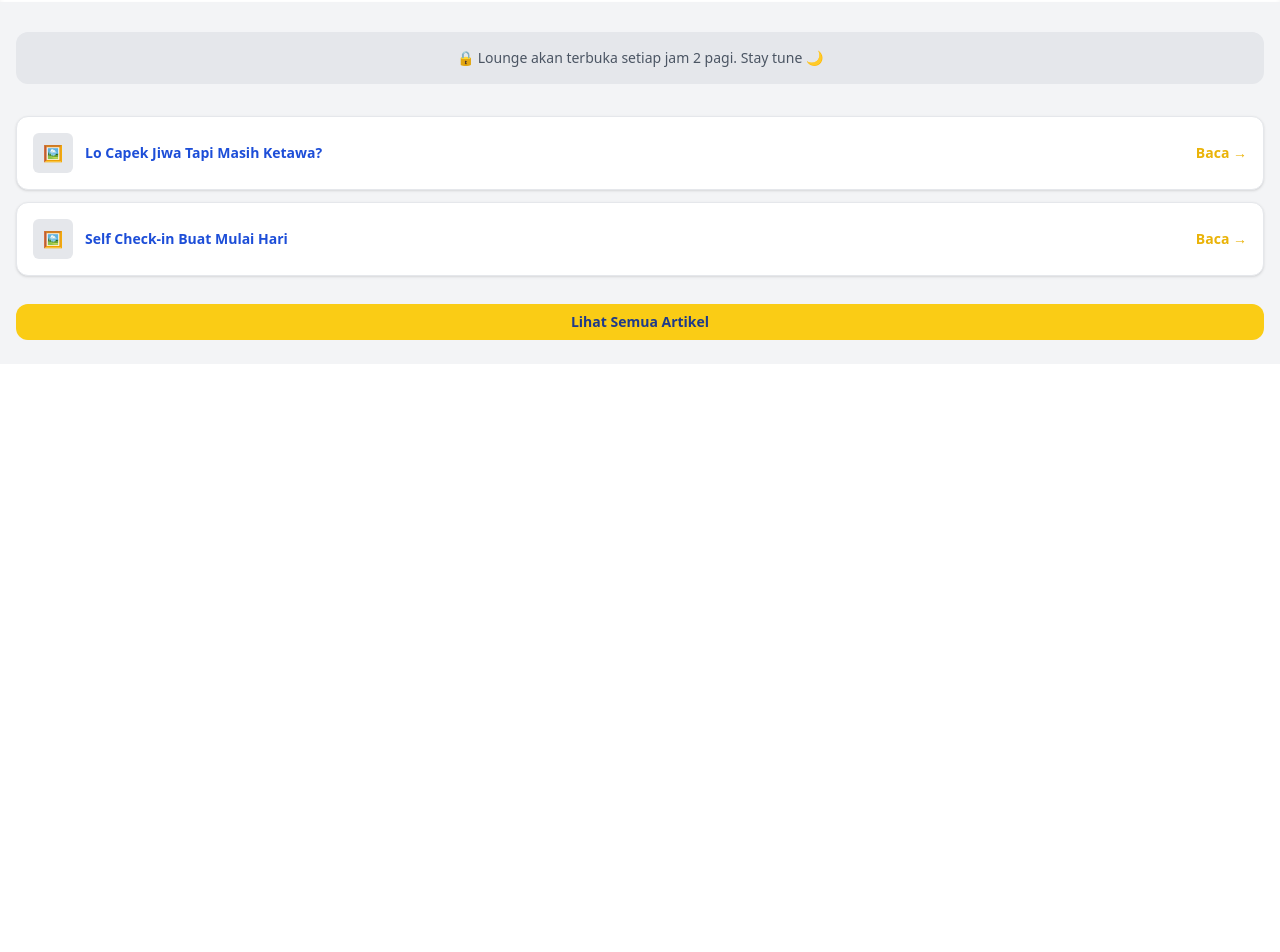
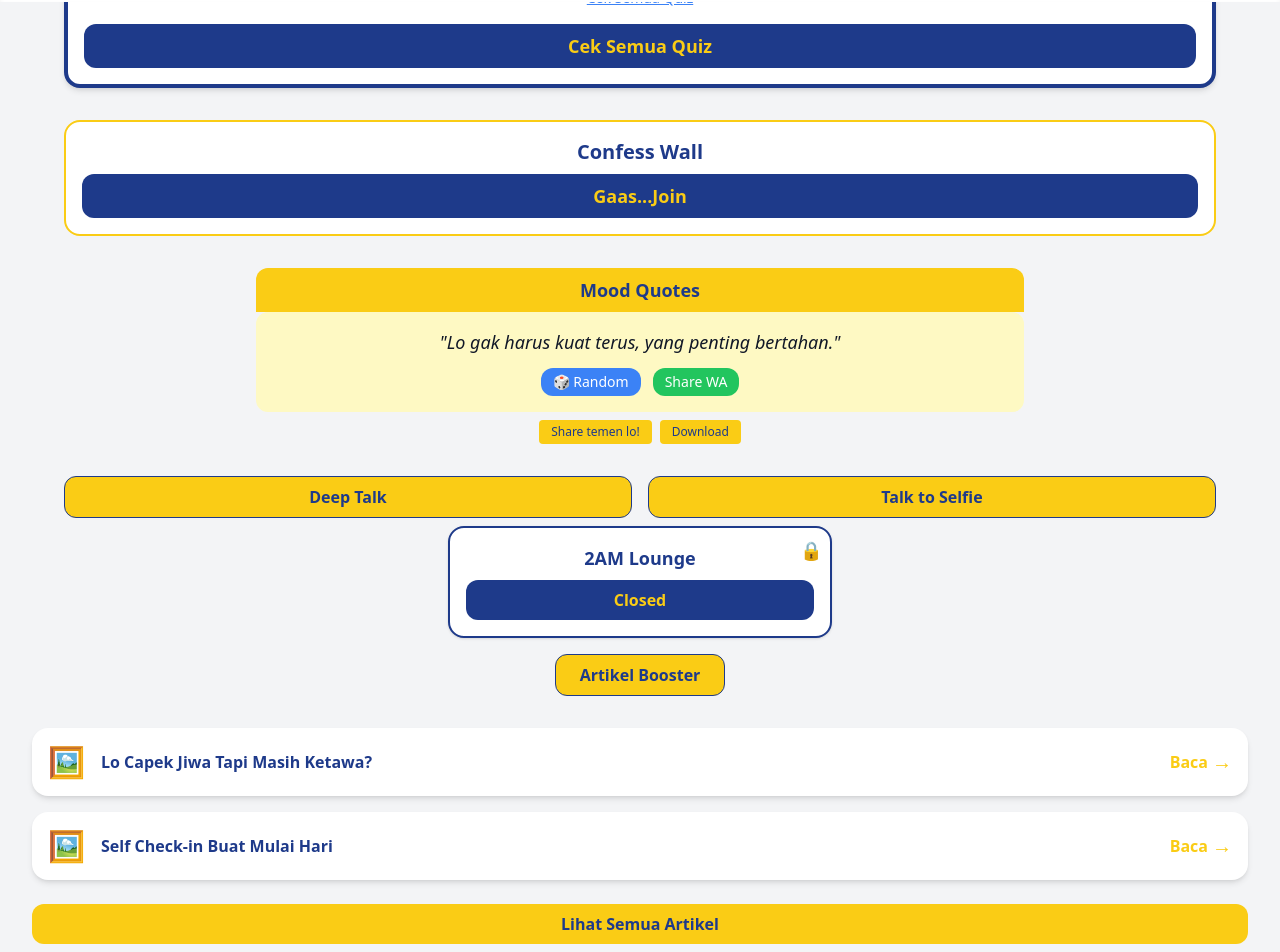
Before and after one commit to deeeeeel/selfify-clean, a Next.js app: page / in a window 1280 px wide. Shown: the part 798-1750 px from the top of the page. Before the commit the page ends 1162 px from the top, so only its background shows below. Built offline with nearby package versions, Linux system fonts and the light colour scheme.

Commit message:
update homepage sesuai design

```diff
--- a/app/page.tsx
+++ b/app/page.tsx
@@ -10,16 +10,97 @@ import BottomNav from '../components/BottomNav';
 
 export default function Home() {
   return (
-    <main className="min-h-screen bg-gray-100">
-      <Header />
-      <div className="container mx-auto px-4 py-6 space-y-8">
+    <main className="bg-gray-100 min-h-screen pb-24">
+      {/* Header */}
+      <div className="bg-white pt-8 pb-2 px-4 flex flex-col gap-2 shadow-md rounded-xl w-[90%] mx-auto mt-8">
+        <Header />
+        <ConfessSlider />
+      </div>
+
+      {/* Quiz Populer */}
+      <section className="w-[90%] mx-auto bg-white mt-8 rounded-2xl shadow-md p-4 border-4 border-blue-900">
+        <h2 className="text-2xl text-center font-bold text-yellow-400 bg-blue-900 py-2 rounded-xl mb-4">
+          Quiz Populer
+        </h2>
         <QuizPopuler />
-        <ConfessSlider />
+        <button className="block w-full bg-blue-900 text-yellow-400 text-lg font-bold py-2 mt-4 rounded-xl hover:bg-blue-700">
+          Cek Semua Quiz
+        </button>
+      </section>
+
+      {/* Confess Wall */}
+      <section className="w-[90%] mx-auto mt-8 rounded-2xl border-2 border-yellow-400 bg-white p-4">
+        <h2 className="text-center text-xl font-bold text-blue-900 mb-2">Confess Wall</h2>
+        <button className="block w-full bg-blue-900 text-yellow-400 text-lg font-bold py-2 rounded-xl hover:bg-blue-700">
+          Gaas...Join
+        </button>
+      </section>
+
+      {/* Mood Quotes */}
+      <section className="w-[60%] mx-auto mt-8 text-center">
+        <h2 className="font-bold text-lg bg-yellow-400 text-blue-900 px-4 py-2 rounded-t-xl">Mood Quotes</h2>
         <MoodQuotes />
-        <LoungeLock />
-        <ArtikelBooster />
+        <div className="flex justify-center gap-2 mt-2">
+          <button className="bg-yellow-400 text-blue-900 text-xs px-3 py-1 rounded">Share temen lo!</button>
+          <button className="bg-yellow-400 text-blue-900 text-xs px-3 py-1 rounded">Download</button>
+        </div>
+      </section>
+
+      {/* 2AM Lounge */}
+      <section className="w-[90%] mx-auto mt-8 flex flex-col items-center">
+        <div className="flex gap-4 mb-2 w-full justify-between">
+          <button className="flex-1 bg-yellow-400 text-blue-900 font-bold py-2 rounded-xl border border-blue-900">
+            Deep Talk
+          </button>
+          <button className="flex-1 bg-yellow-400 text-blue-900 font-bold py-2 rounded-xl border border-blue-900">
+            Talk to Selfie
+          </button>
+        </div>
+        <div className="bg-white border-2 border-blue-900 rounded-2xl w-full max-w-sm p-4 flex flex-col items-center shadow relative">
+          <div className="absolute top-2 right-2 text-yellow-400 text-lg">🔒</div>
+          <h2 className="font-bold text-lg text-blue-900 mb-2">2AM Lounge</h2>
+          <div className="bg-blue-900 text-yellow-400 font-bold rounded-xl w-full py-2 text-center">
+            Closed
+          </div>
+        </div>
+        <button className="mt-4 bg-yellow-400 text-blue-900 font-bold px-6 py-2 rounded-xl border border-blue-900">
+          Artikel Booster
+        </button>
+      </section>
+
+      {/* Artikel List */}
+      <section className="w-[95%] mx-auto mt-8">
+        <div className="flex flex-col gap-4">
+          <div className="bg-white rounded-2xl flex items-center p-4 shadow-md gap-4">
+            <span className="text-3xl">🖼️</span>
+            <div className="flex-1 text-blue-900 font-bold">
+              Lo Capek Jiwa Tapi Masih Ketawa?
+            </div>
+            <a className="flex items-center gap-1 text-yellow-400 font-bold hover:underline" href="#">
+              <span>Baca</span>
+              <span className="text-xl">→</span>
+            </a>
+          </div>
+          <div className="bg-white rounded-2xl flex items-center p-4 shadow-md gap-4">
+            <span className="text-3xl">🖼️</span>
+            <div className="flex-1 text-blue-900 font-bold">
+              Self Check-in Buat Mulai Hari
+            </div>
+            <a className="flex items-center gap-1 text-yellow-400 font-bold hover:underline" href="#">
+              <span>Baca</span>
+              <span className="text-xl">→</span>
+            </a>
+          </div>
+        </div>
+        <button className="block w-full bg-yellow-400 text-blue-900 font-bold mt-6 py-2 rounded-xl">
+          Lihat Semua Artikel
+        </button>
+      </section>
+
+      {/* Bottom Nav */}
+      <div className="fixed bottom-0 left-0 w-full">
+        <BottomNav />
       </div>
-      <BottomNav />
     </main>
   );
 }
```
